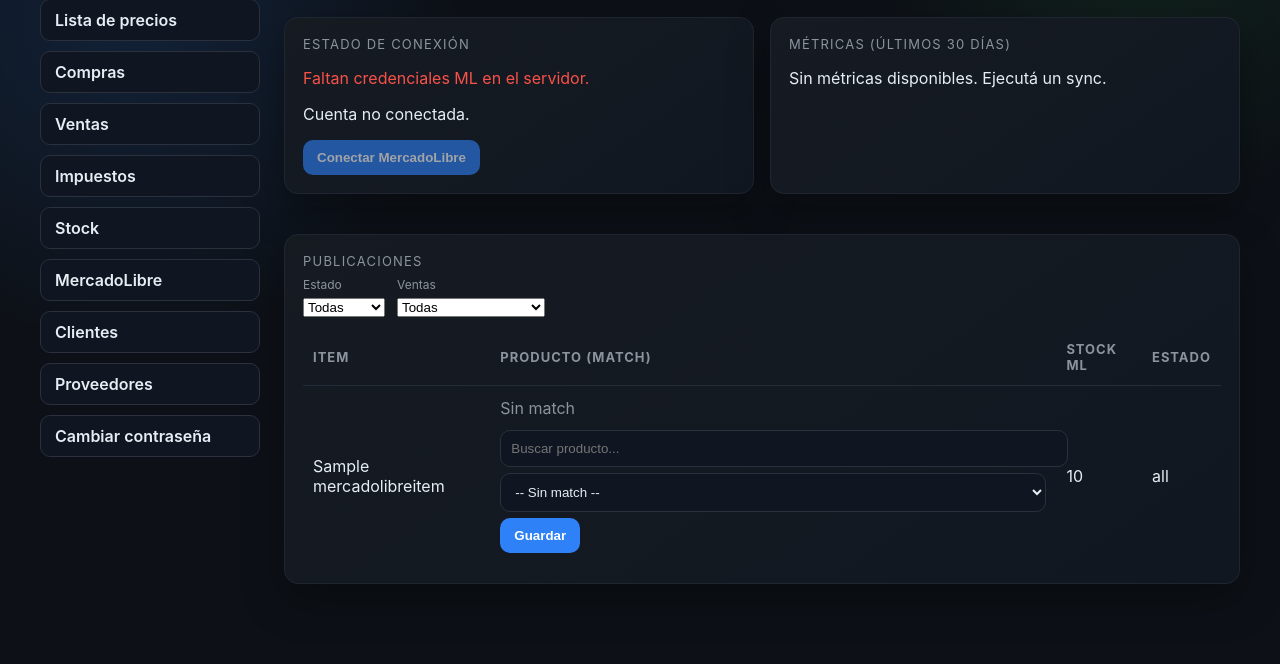
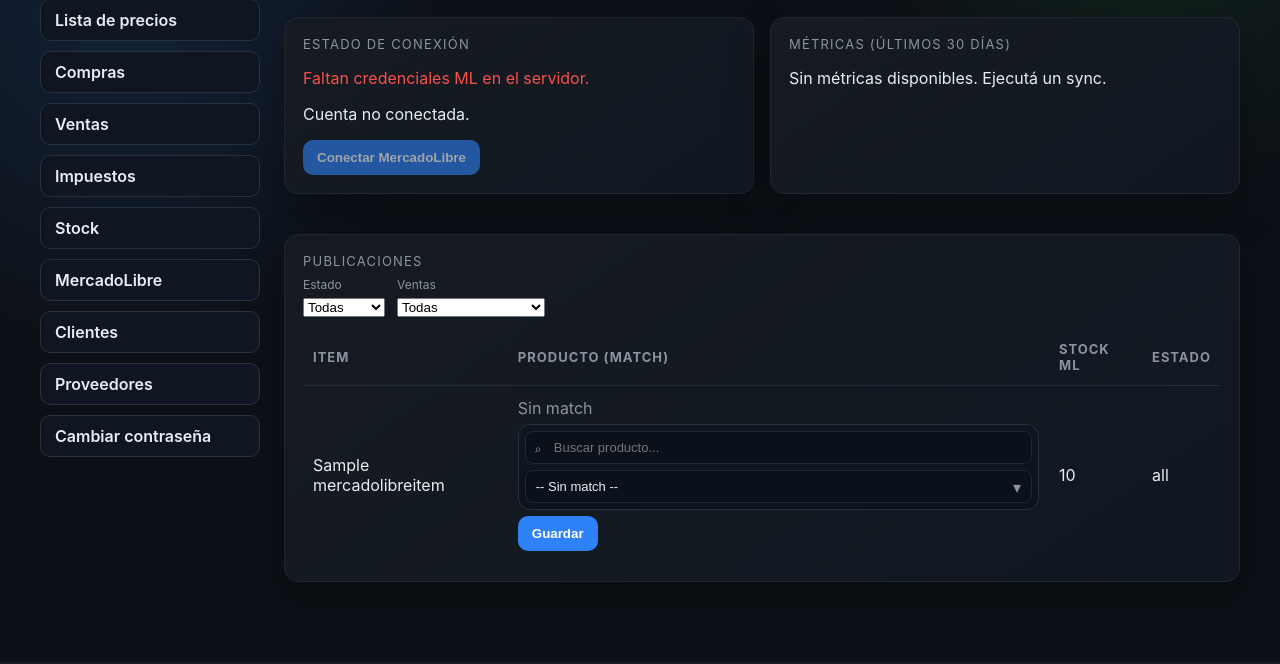
Before and after one commit to Alejogesal/erp, a Django app: page /mercadolibre/ in a window 1280 px wide. Shown: the part 149-813 px from the top of the page. Run offline with Django 5.2, Linux system fonts and the light colour scheme; a user stored in the database is signed in; data comes from the database, SQL or seed files in the repository; tables that the repository leaves empty hold one stand-in row (values such as "Sample post").

Commit message:
Make ML match search integrated and remove item underline

```diff
--- a/inventory/templates/inventory/mercadolibre_dashboard.html
+++ b/inventory/templates/inventory/mercadolibre_dashboard.html
@@ -57,6 +57,62 @@
 
 <div class="card table-card">
     <div class="card-title">Publicaciones</div>
+    <style>
+        .ml-item-link {
+            color: var(--text);
+            text-decoration: none;
+        }
+        .ml-match-field {
+            display: grid;
+            gap: 6px;
+            padding: 6px;
+            border-radius: 12px;
+            background: linear-gradient(180deg, rgba(16, 22, 32, 0.9), rgba(12, 18, 27, 0.95));
+            border: 1px solid #2a313c;
+        }
+        .ml-match-search,
+        .ml-match-select {
+            position: relative;
+            border-radius: 8px;
+            background: #0b111a;
+            border: 1px solid #1e2733;
+        }
+        .ml-match-search input,
+        .ml-match-select select {
+            width: 100%;
+            border: none;
+            background: transparent;
+            color: var(--text);
+            font-size: 13px;
+            padding: 8px 10px 8px 28px;
+        }
+        .ml-match-search::before {
+            content: "⌕";
+            position: absolute;
+            left: 9px;
+            top: 50%;
+            transform: translateY(-50%);
+            color: var(--muted);
+            font-size: 12px;
+            pointer-events: none;
+        }
+        .ml-match-search input:focus,
+        .ml-match-select select:focus { outline: none; }
+        .ml-match-select select {
+            appearance: none;
+            padding-left: 10px;
+            padding-right: 28px;
+        }
+        .ml-match-select::after {
+            content: "▾";
+            position: absolute;
+            right: 10px;
+            top: 50%;
+            transform: translateY(-50%);
+            color: var(--muted);
+            pointer-events: none;
+        }
+    </style>
     <div style="display:flex; gap:12px; flex-wrap:wrap; margin: 8px 0 12px;">
         <div>
             <label for="ml-status-filter" style="font-size: 12px; color: var(--muted); display:block; margin-bottom:4px;">
@@ -93,7 +149,7 @@
             <tr data-status="{{ item.status }}" data-recent="{% if item.last_sold_at and item.last_sold_at >= recent_cutoff %}1{% else %}0{% endif %}">
                 <td>
                     {% if item.permalink %}
-                    <a href="{{ item.permalink }}" target="_blank" rel="noreferrer" style="color: var(--text); text-decoration: none;">
+                    <a class="ml-item-link" href="{{ item.permalink }}" target="_blank" rel="noreferrer">
                         {{ item.title }}
                     </a>
                     {% else %}
@@ -112,7 +168,11 @@
                         {% csrf_token %}
                         <input type="hidden" name="action" value="link_item">
                         <input type="hidden" name="item_id" value="{{ item.id }}">
-                        <input type="text" class="ml-product-search" placeholder="Buscar producto..." style="margin:6px 0;">
+                        <div class="ml-match-field">
+                            <div class="ml-match-search">
+                                <input type="text" class="ml-product-search" placeholder="Buscar producto...">
+                            </div>
+                            <div class="ml-match-select">
                                 <select name="product_id">
                                     <option value="">-- Sin match --</option>
                                     {% for product in products %}
@@ -121,6 +181,8 @@
                                     </option>
                                     {% endfor %}
                                 </select>
+                            </div>
+                        </div>
                         <button type="submit" style="margin-top:6px;">Guardar</button>
                     </form>
                 </td>
@@ -159,7 +221,8 @@
 <script>
     (function() {
         document.querySelectorAll(".ml-product-search").forEach((input) => {
-            const select = input.nextElementSibling;
+            const field = input.closest(".ml-match-field");
+            const select = field ? field.querySelector("select") : null;
             if (!select) {
                 return;
             }
```
Lines whose indentation alone changed are shown as unchanged.
